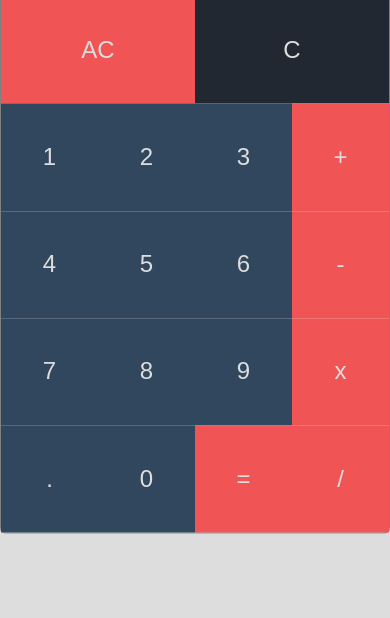
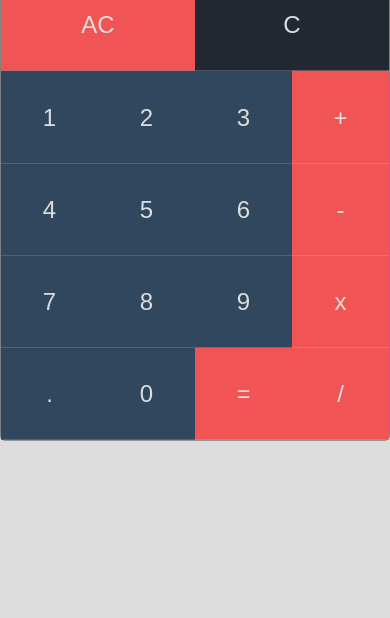
Before and after one commit to Jay-Chheda/calculator, a plain HTML site: page index.html in a window 390 px wide. Shown: the part 226-844 px from the top of the page. Drawn offline with Linux system fonts and the light colour scheme.

Commit message:
add media query for smaller devices

```diff
--- a/index.html
+++ b/index.html
@@ -12,25 +12,25 @@
 </head>
 <body>
     <div class="calculator-grid">
-        <div class="output">12356666</div>
-        <button class="two-span-ac">AC</button>
-        <button class="two-span-c">C</button>
-        <button class="number">1</button>
-        <button class="number">2</button>
-        <button class="number">3</button>
-        <button class="operator">+</button>
-        <button class="number">4</button>
-        <button class="number">5</button>
-        <button class="number">6</button>
-        <button class="operator">-</button>
-        <button class="number">7</button>
-        <button class="number">8</button>
-        <button class="number">9</button>
-        <button class="operator">x</button>
-        <button class="number">.</button>
-        <button class="number">0</button>
-        <button class="operator">=</button>
-        <button class="operator">/</button>
+        <div class="output"></div>
+        <button data-ac class="two-span-ac">AC</button>
+        <button data-clear class="two-span-c">C</button>
+        <button data-number class="number">1</button>
+        <button data-number class="number">2</button>
+        <button data-number class="number">3</button>
+        <button data-operator class="operator">+</button>
+        <button data-number class="number">4</button>
+        <button data-number class="number">5</button>
+        <button data-number class="number">6</button>
+        <button data-operator class="operator">-</button>
+        <button data-number class="number">7</button>
+        <button data-number class="number">8</button>
+        <button data-number class="number">9</button>
+        <button data-operator class="operator">x</button>
+        <button data-dot class="number">.</button>
+        <button data-number class="number">0</button>
+        <button data-equal class="operator">=</button>
+        <button data-operator class="operator">/</button>
 
 
 
--- a/styles.css
+++ b/styles.css
@@ -27,30 +27,34 @@ button:hover{
 }
 .calculator-grid{
     display: grid;
-    min-height: 50vh;
+    min-height: 60vh;
     grid-template-columns: repeat(4,1fr);
     grid-template-rows: minmax(1fr,auto) repeat(5,1fr);
-    width: 30vw;
+    width: 40vw;
     position: absolute;
     left: 50%;
-    top:50%;
-    transform: translate(-50%,-50%);
+    top:30%;
+    transform: translate(-50%,-30%);
     border: 1px solid gray;
     border-radius: 5px;
-   justify-content: center;
-   gap: 0 0 ;
+
 
 
 
 }
 
-@media(max-width:1200px){
+@media(max-width:1300px){
     .calculator-grid{
-        min-width:100vw;
+        min-width:80vw;
         min-height: 80vh;
     }
 }
-
+@media(max-width:600px){
+    .calculator-grid{
+        min-width:100vw;
+        min-height: 70vh;
+    }
+}
 .output{
     grid-column: 1/-1;
     text-align: right;
@@ -60,6 +64,9 @@ button:hover{
     font-size: 2rem;
     background: black;
     align-self: stretch;
+    padding-right: 1em;
+    min-height: 2em;
+
 }
 
 .two-span-ac{
```
